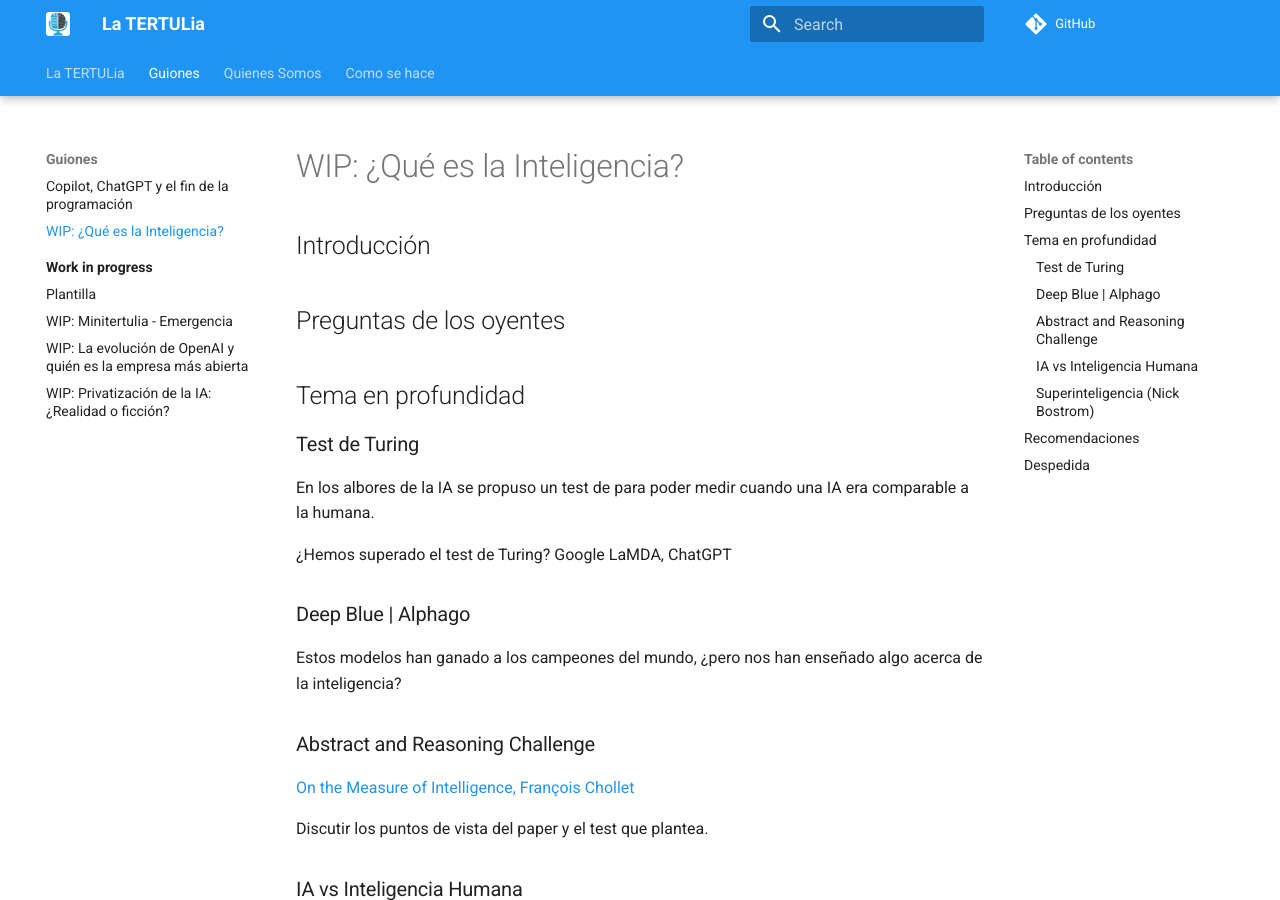
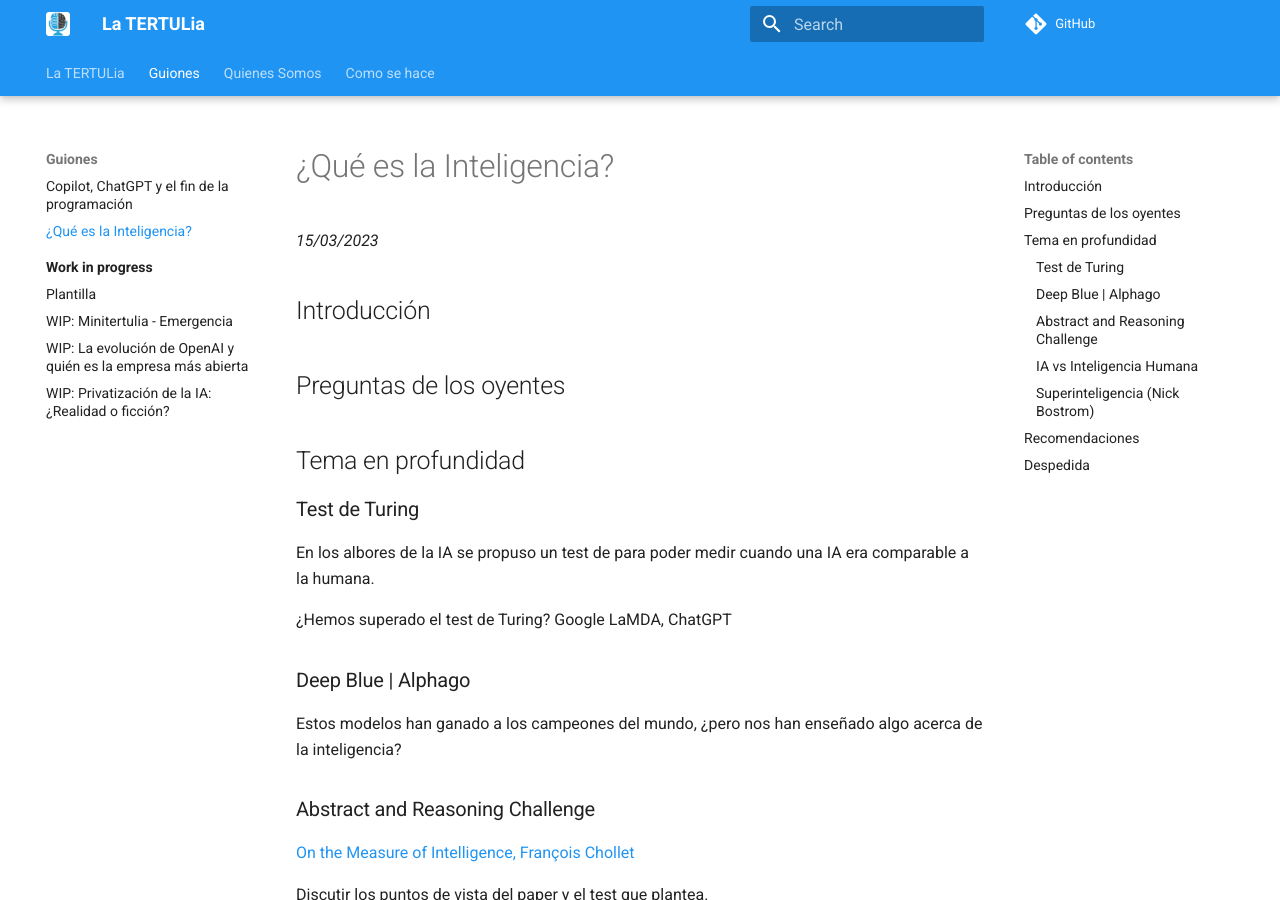
Before and after one commit to ironbar/tertulia_inteligencia_artificial, an MkDocs documentation site: the page built from docs/guiones/02-que-es-la-inteligencia.md, in a window 1280 px wide and 900 px high. Built offline with MkDocs 1.6.1 and Material for MkDocs 9.7.7, drawn with Linux system fonts in a browser that asks for light colours; comment, search, counter and statistics services are not loaded.

Commit message:
añadida fecha a los guiones

```diff
--- a/docs/guiones/02-que-es-la-inteligencia.md
+++ b/docs/guiones/02-que-es-la-inteligencia.md
@@ -1,4 +1,6 @@
-# WIP: ¿Qué es la Inteligencia?
+# ¿Qué es la Inteligencia?
+
+_15/03/2023_
 
 ## Introducción
 
```
Also changed, not shown: docs/guiones/01-copilot-fin-programacion.md (+2 -0 lines), docs/guiones/work-in-progress/template.md (+2 -0 lines).
